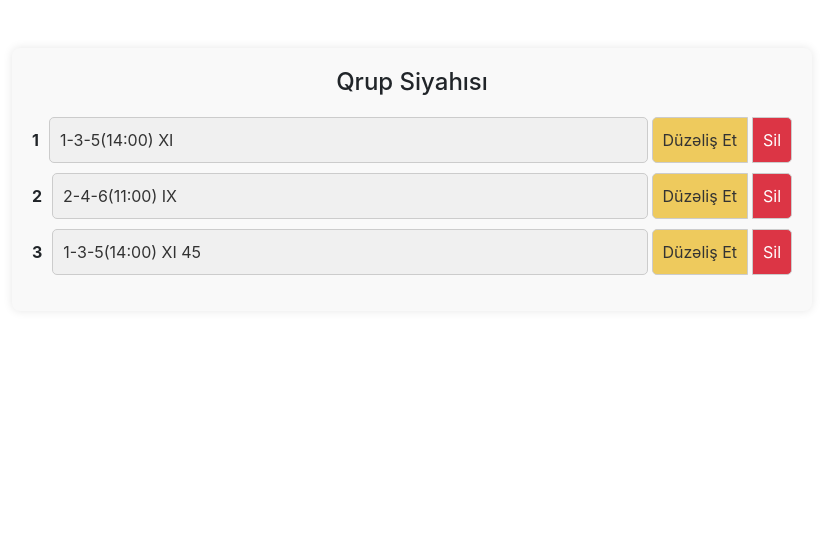
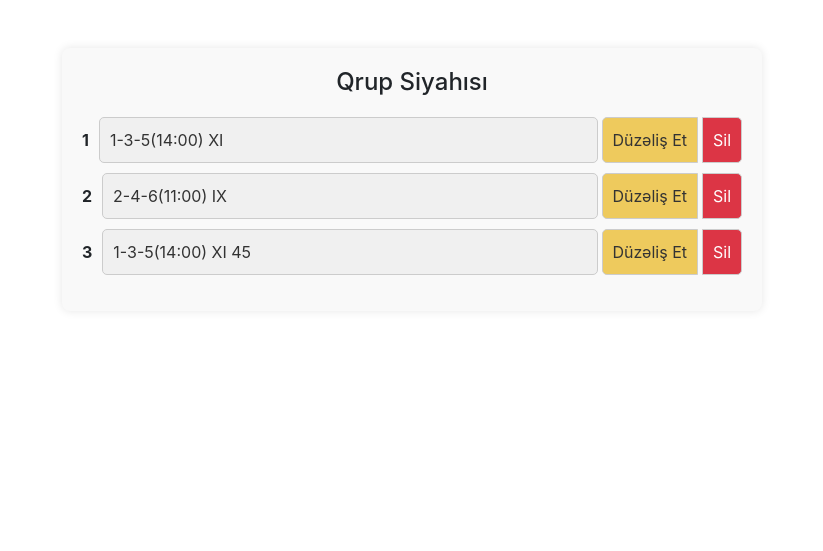
Before and after one commit to SamirAlizada/Teacher, a Django app: page / in a window 1280 px wide. Shown: the part 56-607 px from the top of the page, without its empty margins (228-1051 px from the left). Run offline with Django 4.2, Linux system fonts and the light colour scheme; data comes from the database, SQL or seed files in the repository; some libraries are stand-ins or nearby versions.

Commit message:
Update CSS maximum width
- Changed max-width from 800px to 700px.

```diff
--- a/templates/group/group_list.html
+++ b/templates/group/group_list.html
@@ -5,7 +5,7 @@
 
 <style>
     .group-list {
-        max-width: 800px;
+        max-width: 700px;
         margin: 0 auto;
         padding: 20px;
         background: #f9f9f9;
```
